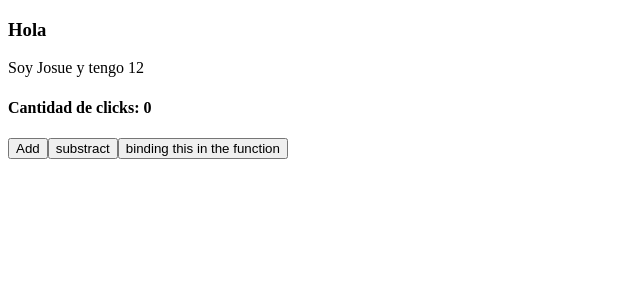
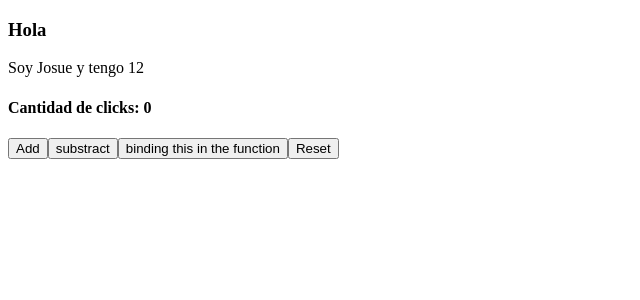
Before and after one commit to josh231101/REACT-UNIVERSITY, a React (Create React App) app: page / in a window 1280 px wide. Shown: the top 300 px of the page, without its empty margins (0-640 px from the left). Built offline with nearby package versions, Linux system fonts and the light colour scheme.

Commit message:
Bind this with foreach CAP- 19 USANDO MÉTODOS DE CLASE PARA MANEJAR EVENTOS

```diff
--- a/src/App.js
+++ b/src/App.js
@@ -8,9 +8,12 @@ class App extends React.Component {
     // El constructor es el método que se ejecuta cuando se crea el componente
     super();
     // Binding this into our methods
-    this.update = this.update.bind(this);
-    this.substract = this.substract.bind(this);
-    // Aquí inicializamos el estado
+    // SMART WAY TO BIND THIS
+    const METHODS = ["update", "substract", "refresh"];
+    METHODS.forEach((method) => {
+      this[method] = this[method].bind(this);
+    });
+
     this.state = {
       cantidad: 0
     };
@@ -21,6 +24,9 @@ class App extends React.Component {
   }
   substract() {
     this.setState({ cantidad: this.state.cantidad - 1 });
+  }
+  refresh() {
+    this.setState({ cantidad: 0 });
   }
   render() {
     const { edad, nombre } = this.props;
@@ -36,6 +42,7 @@ class App extends React.Component {
         <button onClick={this.update.bind(this)}>
           binding this in the function
         </button>
+        <button onClick={this.refresh}>Reset</button>
       </div>
     );
   }
```
